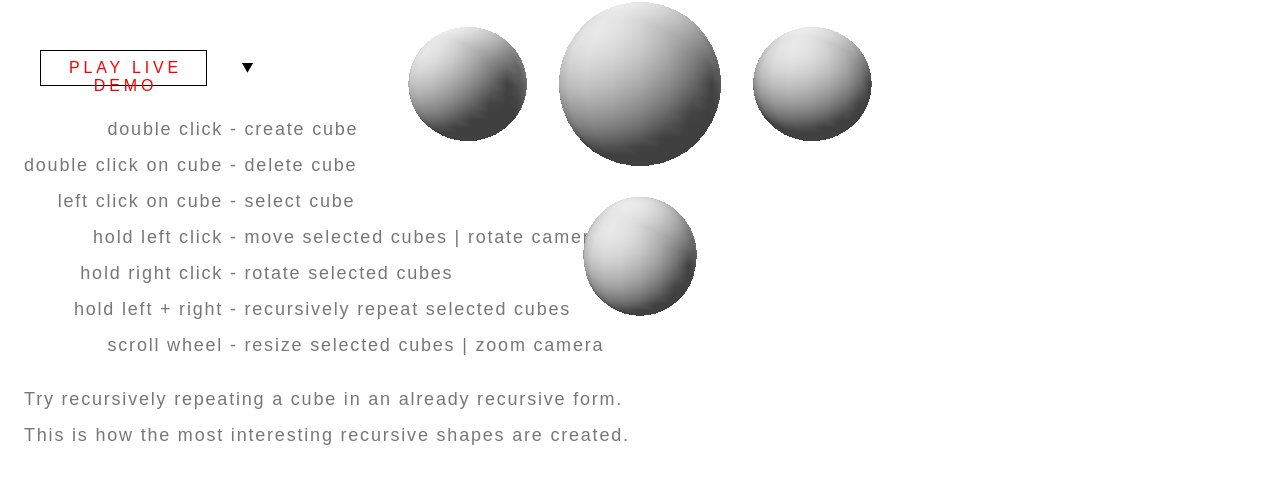
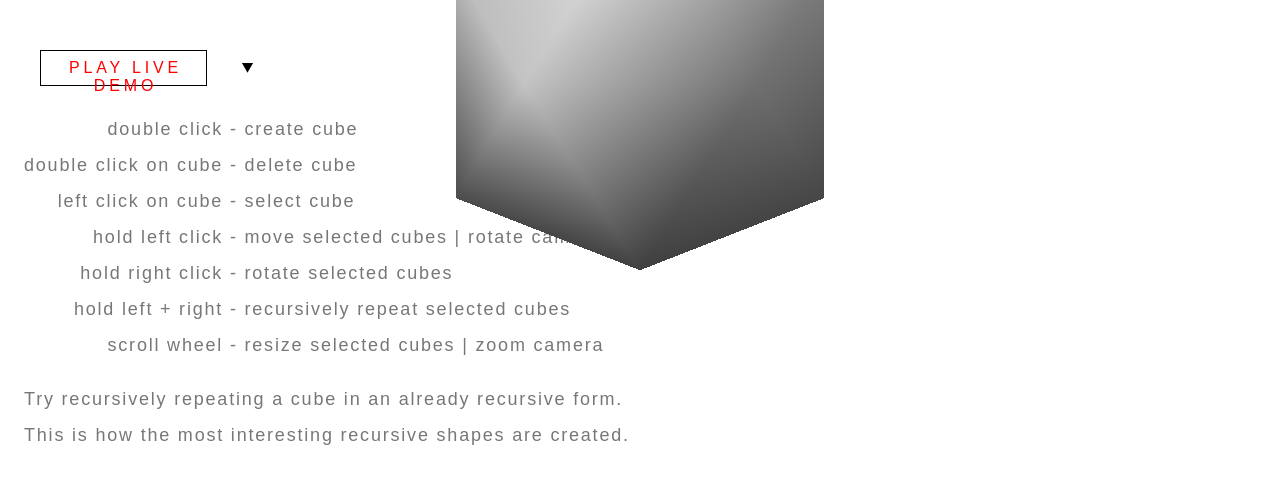
Before and after one commit to evnp/mand3la, a plain HTML site: page index.html in a window 1280 px wide. Shown: the part 314-800 px from the top of the page. Drawn offline with Linux system fonts and the light colour scheme.

Commit message:
Get icosphere rendering working for a basic icosahedron.

```diff
--- a/index.html
+++ b/index.html
@@ -13,8 +13,6 @@
 	<script data-main="js/bootstrap" src="js/libs/require/require.js"></script>
 
     <!-- For Typekit (web font provider) -->
-    <script type="text/javascript" src="http://use.typekit.com/zxd8mpq.js"></script>
-    <script type="text/javascript">try{Typekit.load();}catch(e){}</script>
 </head>
 <body>
 
--- a/js/views/canvas.js
+++ b/js/views/canvas.js
@@ -13,7 +13,7 @@ define([
       , PI  = Math.PI
       , THT = 45 // Theta
       , PHI = 60
-      , FOV = 70 // Field of view for perspective camera
+      , FOV = 4 // Field of view for perspective camera
       , RENDERER = (Detector.webgl ? 'WebGL' : 'Canvas') + 'Renderer'
       , CAMSPEED = 0.4; // Speed of mouse camera rotation
 
@@ -32,30 +32,30 @@ define([
             this.scene = new THREE.Scene();
 
         // Placeholder Spheres
-            var geometry = new THREE.SphereGeometry(10, 20, 20),
-                material = new THREE.MeshLambertMaterial({ color: 0xA9A9A9 }),
-                sphere1  = new THREE.Mesh(geometry, material),
-                sphere2  = new THREE.Mesh(geometry, material),
-                sphere3  = new THREE.Mesh(geometry, material),
-                sphere4  = new THREE.Mesh(geometry, material),
-                sphere5  = new THREE.Mesh(geometry, material),
-                sphere6  = new THREE.Mesh(geometry, material),
-                sphere7  = new THREE.Mesh(geometry, material);
+            //var geometry = new THREE.SphereGeometry(10, 20, 20),
+            //    material = new THREE.MeshLambertMaterial({ color: 0xA9A9A9 }),
+            //    sphere1  = new THREE.Mesh(geometry, material),
+            //    sphere2  = new THREE.Mesh(geometry, material),
+            //    sphere3  = new THREE.Mesh(geometry, material),
+            //    sphere4  = new THREE.Mesh(geometry, material),
+            //    sphere5  = new THREE.Mesh(geometry, material),
+            //    sphere6  = new THREE.Mesh(geometry, material),
+            //    sphere7  = new THREE.Mesh(geometry, material);
 
-            sphere2.position.x += 30;
-            sphere3.position.x -= 30;
-            sphere4.position.y += 30;
-            sphere5.position.y -= 30;
-            sphere6.position.z += 30;
-            sphere7.position.z -= 30;
+            //sphere2.position.x += 30;
+            //sphere3.position.x -= 30;
+            //sphere4.position.y += 30;
+            //sphere5.position.y -= 30;
+            //sphere6.position.z += 30;
+            //sphere7.position.z -= 30;
 
-            this.scene.add(sphere1);
-            this.scene.add(sphere2);
-            this.scene.add(sphere3);
-            this.scene.add(sphere4);
-            this.scene.add(sphere5);
-            this.scene.add(sphere6);
-            this.scene.add(sphere7);
+            //this.scene.add(sphere1);
+            //this.scene.add(sphere2);
+            //this.scene.add(sphere3);
+            //this.scene.add(sphere4);
+            //this.scene.add(sphere5);
+            //this.scene.add(sphere6);
+            //this.scene.add(sphere7);
 
         // Reference Plane
         // used to determine 3D mouse positions for cube creation/movement
@@ -119,6 +119,170 @@ define([
             }
 
             onWindowResized(null);
+
+        // Render Fractal
+            var sphere   = getIcosphereInfo(12),
+                faces    = getIcosphereGeometry(sphere.iterations),
+                geometry = new THREE.BufferGeometry();
+
+            geometry.attributes = {
+              position: {
+                itemSize: 3,
+                array: faces,
+                numItems: sphere.faces * 3 * 3
+              },
+              normal: {
+                itemSize: 3,
+                array: faces,
+                numItems: sphere.faces * 3 * 3
+              },
+              color: {
+                itemSize: 3,
+                array: getArrayOf( sphere.faces * 3 * 3, 80 ),
+                numItems: sphere.faces * 3 * 3
+              }
+            };
+
+            geometry.computeBoundingSphere();
+
+            mesh = new THREE.Mesh(
+              geometry,
+              new THREE.MeshLambertMaterial({ color: 0xA9A9A9 })
+            );
+
+            this.scene.add(mesh);
+
+            function getIcosphereInfo(size) {
+              var info = {
+                vertices   : 12,
+                edges      : 30,
+                faces      : 20,
+                iterations : 0
+              };
+
+              while (info.vertices + info.edges < size) {
+                info.vertices += info.edges;
+                info.edges    *= 2;
+                info.faces    *= 4;
+                info.iterations++;
+              }
+              return info;
+            }
+
+            function getIcosphereGeometry(iterations) {
+              var t = (1.0 + Math.sqrt(5.0)) / 2.0,
+                  vertices = [
+                    [ -1,  t,  0 ],
+                    [  1,  t,  0 ],
+                    [ -1, -t,  0 ],
+                    [  1, -t,  0 ],
+                    [  0, -1,  t ],
+                    [  0,  1,  t ],
+                    [  0, -1, -t ],
+                    [  0,  1, -t ],
+                    [  t,  0, -1 ],
+                    [  t,  0,  1 ],
+                    [ -t,  0, -1 ],
+                    [ -t,  0,  1 ]
+                  ],
+                  faces = [ // Numbers represent indices of vertices
+                    // 5 faces around point 0
+                    [ 0, 11,  5 ],
+                    [ 0,  5,  1 ],
+                    [ 0,  1,  7 ],
+                    [ 0,  7, 10 ],
+                    [ 0, 10, 11 ],
+
+                    // 5 adjacent faces
+                    [ 1,  5,  9 ],
+                    [ 5,  11, 4 ],
+                    [ 11, 10, 2 ],
+                    [ 10, 7,  6 ],
+                    [ 7,  1,  8 ],
+
+                    // 5 faces around point 3
+                    [ 3, 9, 4 ],
+                    [ 3, 4, 2 ],
+                    [ 3, 2, 6 ],
+                    [ 3, 6, 8 ],
+                    [ 3, 8, 9 ],
+
+                    // 5 adjacent faces
+                    [ 4, 9,  5 ],
+                    [ 2, 4, 11 ],
+                    [ 6, 2, 10 ],
+                    [ 8, 6,  7 ],
+                    [ 9, 8,  1 ]
+                  ];
+
+              // Refine geometry
+              //for ( var i = 0; i < iterations; i++ ) {
+
+              //  refinedFaces = new Float32Array( faces.length * 4 )
+
+              //  // For each face...
+              //  for ( var j = 0; j < faces.length; j++ ) {
+              //    var a = getMidpoint(vertices[faces[j][0]], vertices[faces[j][1]]),
+              //        b = getMidpoint(vertices[faces[j][1]], vertices[faces[j][2]]),
+              //        c = getMidpoint(vertices[faces[j][2]], vertices[faces[j][0]]),
+
+              //        // Get new vertices' indices in vertex array
+              //        ai = vertices.length,
+              //        bi = ai + 1,
+              //        ci = bi + 1;
+
+              //    vertices.push(a);
+              //    vertices.push(b);
+              //    vertices.push(c);
+
+              //    // Split face into 4 separate faces
+              //    for ( var k = 0; k < 4; k++) {
+              //      refinedFaces[(j * 4) + k][0] = [ faces[j][0], ai, ci ];
+              //      refinedFaces[(j * 4) + k][1] = [ faces[j][1], bi, ai ];
+              //      refinedFaces[(j * 4) + k][2] = [ faces[j][2], ci, bi ];
+              //      refinedFaces[(j * 4) + k][3] = [          ai, bi, ci ];
+              //    }
+              //  }
+
+              //  faces = refinedFaces;
+              //}
+
+              var icosphere = new Float32Array( faces.length * 3 * 3 );
+              for ( var i = 0; i < faces.length; i++ ) {
+                for ( var j = 0; j < 3; j++) {
+                  for ( var k = 0; k < 3; k++) {
+                    icosphere[i*9 + j*3 + k] = vertices[faces[i][j]][k];
+                  }
+                }
+              }
+
+              return icosphere;
+            }
+
+            function getMidpoint(a, b) {
+              return [0,0,0];
+            }
+
+            function getArrayOf(len, item) {
+                var a, rem, currlen;
+
+                if (len == 0) {
+                    return [];
+                }
+                a = [item];
+                currlen = 1;
+                while (currlen < len) {
+                    rem = len - currlen;
+                    if (rem < currlen) {
+                        a = a.concat(a.slice(0, rem));
+                    }
+                    else {
+                        a = a.concat(a);
+                    }
+                    currlen = a.length;
+                }
+                return a;
+            }
         },
 
         render: function () {
```
Also changed, not shown: js/libs/three/three.min.js, 1 other file.
